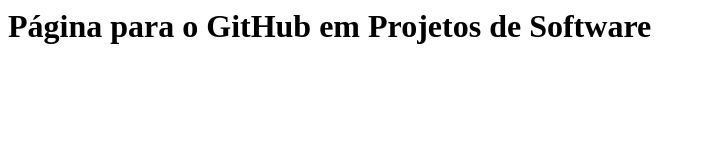
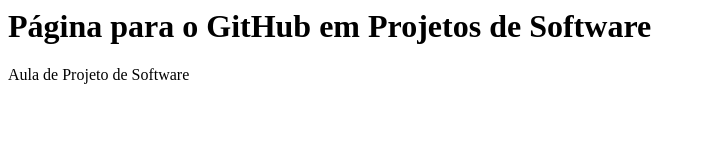
Before and after one commit to Biny07/aula2A, a plain HTML site: page index.html in a window 1280 px wide. Shown: the whole page, without its empty margins (0-706 px from the left). Drawn offline with Linux system fonts and the light colour scheme.

Commit message:
Atualizando index.html

```diff
--- a/index.html
+++ b/index.html
@@ -2,5 +2,6 @@
 <head><title> Página Exemplo para GitHub</title></head>
 <body>
 <h1> Página para o GitHub em Projetos de Software</h1>
+  <p> Aula de Projeto de Software</p>
 </body>
 </html>
```
